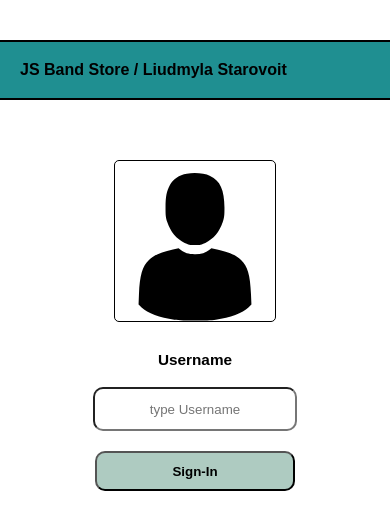
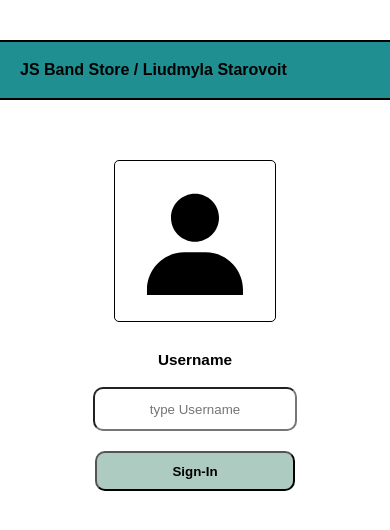
Before and after one commit to MilaStar22/x-course-task, a React (Create React App) app: page /#/signin in a window 390 px wide. Shown: the top 530 px of the page. Built offline with nearby package versions, Linux system fonts and the light colour scheme.

Commit message:
change user icon to icon from react, because it was no img from mobile entrence

```diff
--- a/src/components/layout/Basket.js
+++ b/src/components/layout/Basket.js
@@ -45,7 +45,7 @@ export default function Basket() {
               <div className='book_add'>
                 <h3>{book.title}</h3>
                 <span>Count: {book.amount}</span>
-                <p>Total price: {book.totalPrice}</p>
+                <p>Total price: ${book.totalPrice}</p>
               </div>
               <p
                 className='btn_remove'
--- a/src/components/layoutNoUser/Login.js
+++ b/src/components/layoutNoUser/Login.js
@@ -1,10 +1,8 @@
 import { useNavigate } from "react-router-dom";
 import { useForm } from 'react-hook-form';
-import sprite from "../img/sprites.svg";
-// import { useState } from "react";
+import { BiSolidUser } from "react-icons/bi";
 
 export default function Login() {
-  // const [userName, setUserName] = useState('');
   const navigate = useNavigate();
 
   const {
@@ -17,28 +15,18 @@ export default function Login() {
         },
   });
 
-
   //Logic for onle one user at one session
   const onSubmit = (data) => {
     sessionStorage.setItem('user', data.user);
-    // setUser(data.user);
     navigate('/');
   };
 
   // Logic for many users at one session
   // const onSubmit = (data) => {
-  //   // Retrieve existing usernames from local storage or create an empty array if none exist
   //   const existingUsers = JSON.parse(localStorage.getItem('users')) || [];
-
-  //   // Add the new username to the array
   //   existingUsers.push(data.user);
-
-  //   // Save the updated array back to local storage
   //   localStorage.setItem('users', JSON.stringify(existingUsers));
-
-  //   // Update the loggedInUser state with the current user
   //   setUserName(data.user);
-
   //   navigate('/');
   // };
 
@@ -46,7 +34,7 @@ export default function Login() {
       <div className='login_form'>
         <div className="login_header">JS Band Store / Liudmyla Starovoit</div>
         <div className="user_login">
-          <svg><use href={sprite + "#user_square"} alt="user_logo"/></svg>
+          <BiSolidUser className="user_logo" alt='user_img'/>
         </div>
         <form
           className='form'
--- a/src/css/style.css
+++ b/src/css/style.css
@@ -305,7 +305,13 @@ footer .footer-copyright a:hover {
   width: 160px;
   height: 148px;
   display: flex;
+  align-items: center;
+  justify-content: center;
   padding-top: 12px;
+}
+.login_form .user_login .user_logo {
+  width: 80%;
+  height: auto;
 }
 .login_form .form {
   display: flex;
--- a/src/scss/_Login.scss
+++ b/src/scss/_Login.scss
@@ -22,7 +22,13 @@
     width: 160px;
     height: 148px;
     display: flex;
+    align-items: center;
+    justify-content: center;
     padding-top: 12px;
+    .user_logo {
+      width: 80%;
+      height: auto;
+    }
   }
   .form {
     @include mixins.flex-center;
```
Also changed, not shown: 12 other files (tests, documents, lock files or other folders).
